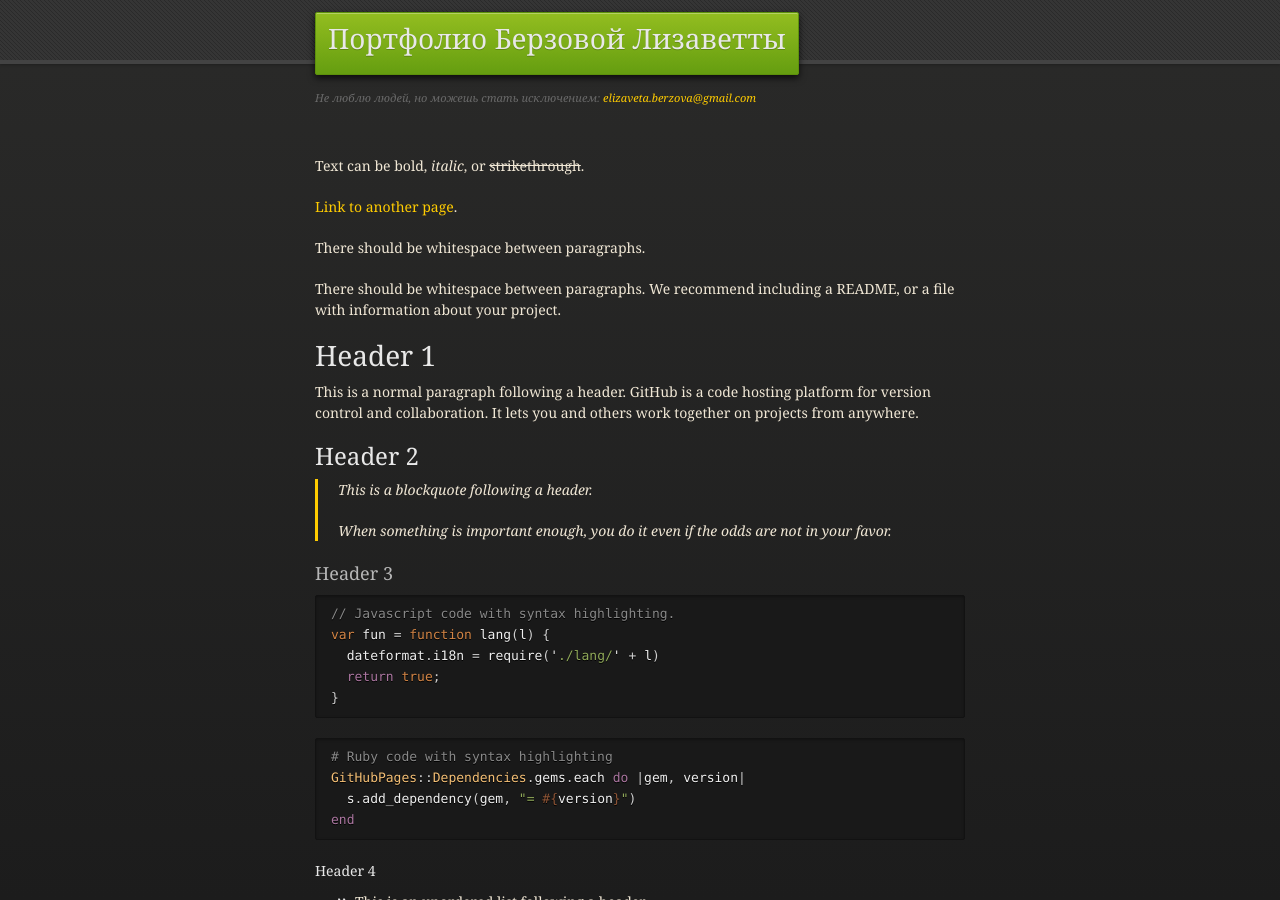
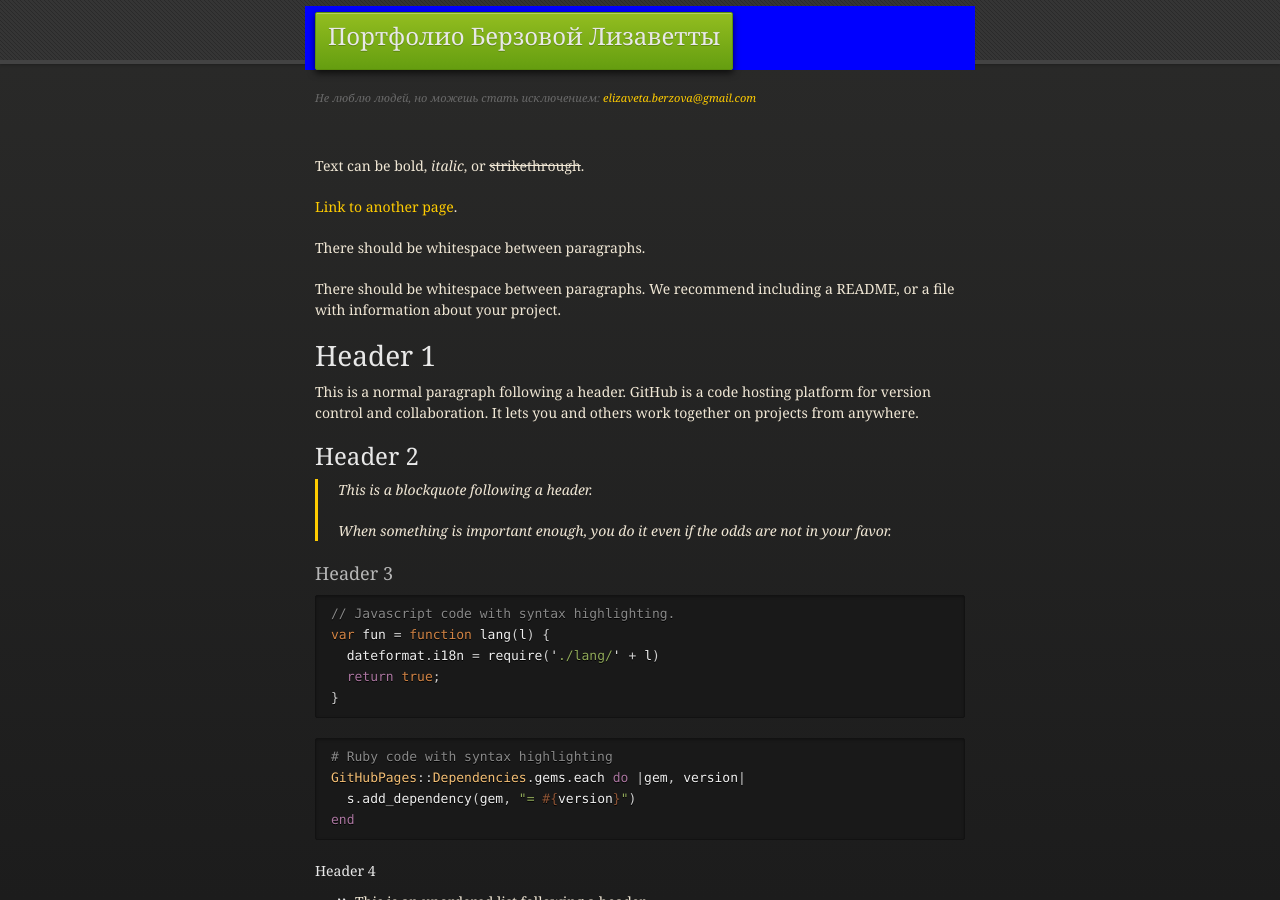
Before and after one commit to lizavetta2008/lizavetta2008.github.io, a Jekyll site: the page built from index.md, in a window 1280 px wide and 900 px high. Built offline with Jekyll 4.4.1, drawn with Linux system fonts in a browser that asks for light colours.

Commit message:
Update default.html

```diff
--- a/_layouts/default.html
+++ b/_layouts/default.html
@@ -21,7 +21,7 @@
     <div id="header">
       <nav>
         <ul>
-          <li class="fork"><a href="https://lizavetta2008.github.io/"><h1>Портфолио Берзовой Лизаветты</h1></a></li>
+          <li><a href="https://lizavetta2008.github.io/"><h2>Портфолио Берзовой Лизаветты</h1></a></li>
         </ul>
       </nav>
     </div>
```
